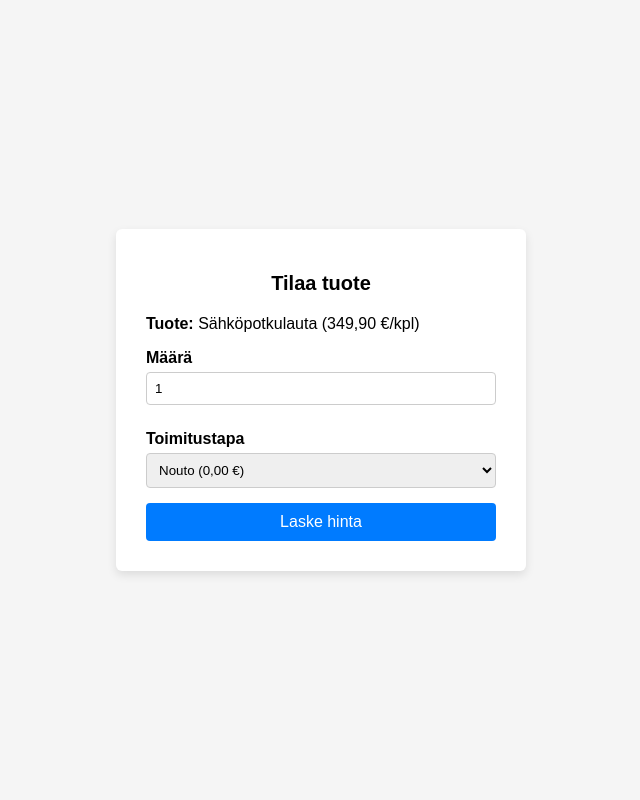
After one commit to Juhani-ai/web-ohjelmointi, a PHP site: page /tilaus.php in a window 1280 px wide. The commit adds this page. Shown: the whole page, without its empty margins (319-959 px from the left). Run offline with PHP 8.4, Linux system fonts and the light colour scheme.

Commit message:
tehtävä 7 php

```diff
--- /dev/null
+++ b/PHP/tilaus.php
@@ -0,0 +1,112 @@
+<!DOCTYPE html>
+<html lang="fi">
+<head>
+  <meta charset="UTF-8">
+  <title>Tilauslomake</title>
+  <style>
+    body {
+      font-family: Arial, sans-serif;
+      background-color: #f5f5f5;
+      display: flex;
+      justify-content: center;
+      align-items: center;
+      height: 100vh;
+      margin: 0;
+    }
+
+    .container {
+      background: white;
+      padding: 30px;
+      border-radius: 6px;
+      box-shadow: 0 4px 10px rgba(0,0,0,0.1);
+      width: 350px;
+    }
+
+    h1 {
+      font-size: 20px;
+      margin-bottom: 20px;
+      text-align: center;
+    }
+
+    label {
+      display: block;
+      margin: 10px 0 5px;
+      font-weight: bold;
+    }
+
+    input[type="number"], select {
+      width: 100%;
+      padding: 8px;
+      margin-bottom: 15px;
+      border: 1px solid #ccc;
+      border-radius: 4px;
+      box-sizing: border-box;
+    }
+
+    button {
+      width: 100%;
+      background: #007bff;
+      color: #fff;
+      padding: 10px;
+      border: 0;
+      border-radius: 4px;
+      font-size: 16px;
+      cursor: pointer;
+    }
+
+    button:hover {
+      background: #0056b3;
+    }
+
+    .summary {
+      margin-top: 20px;
+      padding-top: 10px;
+      border-top: 1px solid #ddd;
+    }
+
+    .summary strong {
+      display: block;
+      margin-top: 10px;
+      font-size: 18px;
+    }
+  </style>
+</head>
+<body>
+  <div class="container">
+    <h1>Tilaa tuote</h1>
+    <p><strong>Tuote:</strong> Sähköpotkulauta (349,90 €/kpl)</p>
+    <form method="post">
+      <label for="maara">Määrä</label>
+      <input type="number" id="maara" name="maara" min="1" value="1">
+
+      <label for="toimitus">Toimitustapa</label>
+      <select id="toimitus" name="toimitus">
+        <option value="0">Nouto (0,00 €)</option>
+        <option value="6.90">Postipaketti (6,90 €)</option>
+        <option value="12.50">Kotiinkuljetus (12,50 €)</option>
+      </select>
+
+      <button type="submit">Laske hinta</button>
+    </form>
+
+    <?php
+    if ($_SERVER["REQUEST_METHOD"] == "POST") {
+      $hinta = 349.90;
+      $maara = intval($_POST["maara"]);
+      $toimituskulu = floatval($_POST["toimitus"]);
+
+      $valisumma = $hinta * $maara;
+      $yhteensa = $valisumma + $toimituskulu;
+
+      echo "<div class='summary'>";
+      echo "<h3>Tilauksen yhteenveto</h3>";
+      echo "Määrä: {$maara} kpl<br>";
+      echo "Välisumma: " . number_format($valisumma, 2, ',', ' ') . " €<br>";
+      echo "Toimituskulut: " . number_format($toimituskulu, 2, ',', ' ') . " €<br>";
+      echo "<strong>Yhteensä: " . number_format($yhteensa, 2, ',', ' ') . " €</strong>";
+      echo "</div>";
+    }
+    ?>
+  </div>
+</body>
+</html>
```
Also changed, not shown: PHP/toimituslaskuri.php (line endings or trailing spaces).
